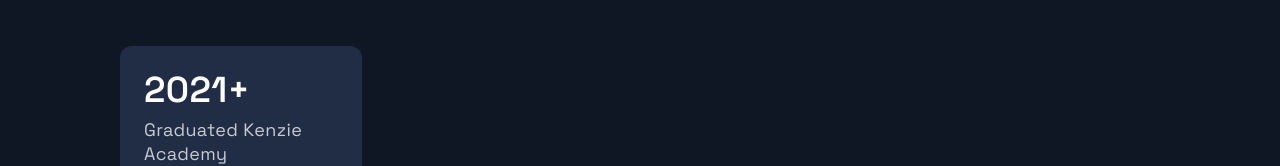
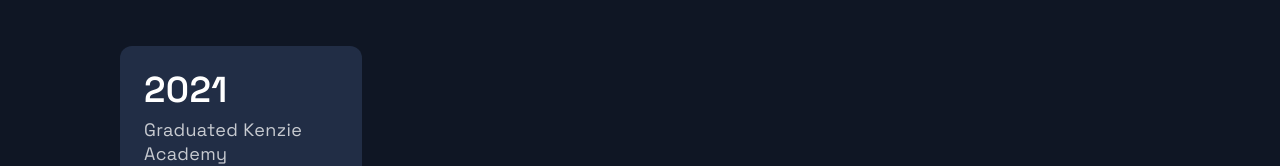
Before and after one commit to Hoyt1974/Portfolio, a Next.js app: page / in a window 1280 px wide. Shown: the part 3873-4039 px from the top of the page. Built offline with nearby package versions, Linux system fonts and the light colour scheme.

Commit message:
got rid of + after 2021

```diff
--- a/src/components/Acomplishments/Acomplishments.js
+++ b/src/components/Acomplishments/Acomplishments.js
@@ -15,7 +15,7 @@
     <Boxes>
       {data.map((card, index) => (
         <Box key={index}>
-          <BoxNum>{`${card.number}+`}</BoxNum>
+          <BoxNum>{`${card.number}`}</BoxNum>
           <BoxText>{card.text}</BoxText>
         </Box>
       ))}
```
